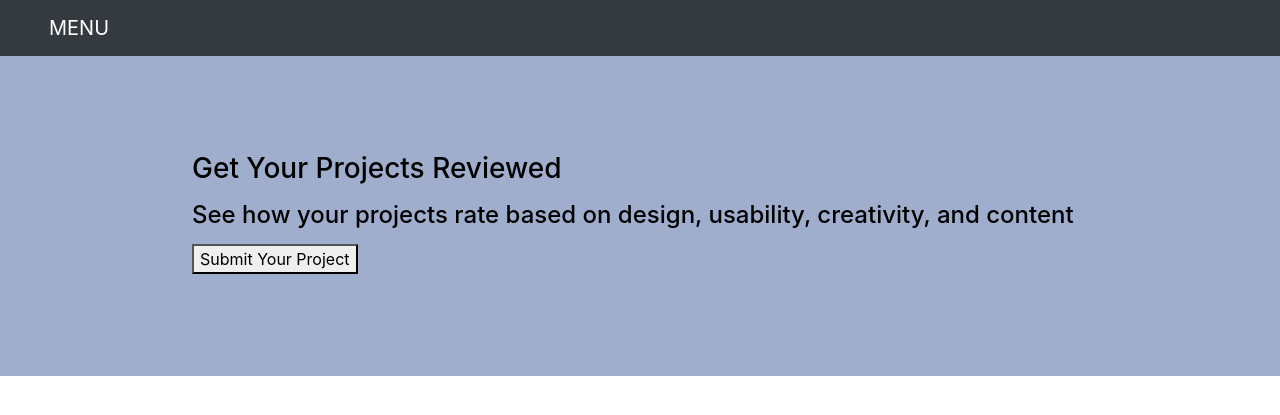
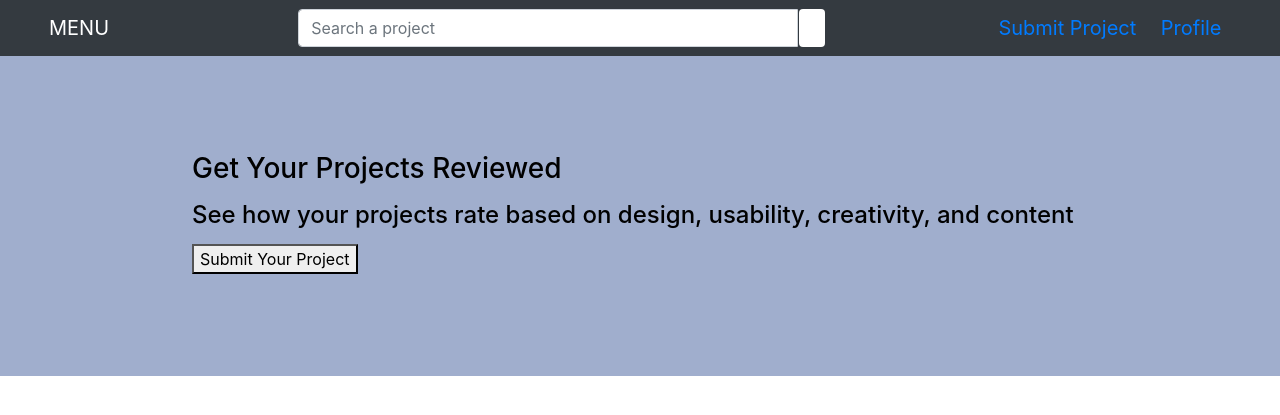
Before and after one commit to Kirugik/project-rating, a Django app: page / in a window 1280 px wide; the page is wider, and only the part inside the window is pictured. Shown: the top 415 px of that part. Run offline with Django 4.2, Linux system fonts and the light colour scheme; data that the repository does not hold is empty; some libraries are stand-ins or nearby versions; grey boxes are pictures that could not be loaded.

Commit message:
Feat: Add search form to the navbar

```diff
--- a/rater/templates/rater/navbar.html
+++ b/rater/templates/rater/navbar.html
@@ -4,7 +4,20 @@
     <a class="navbar-brand" href="#">MENU</a>
 
     <!-- Navbar Right icon -->
+    <div class="search pmd-navbar-right-icon ml-auto">
+        <!-- Adding a search form  -->
+            <form class="navbar-form" role="search" action="{% url 'search' %}">
+                <div class="input-group">
+                    <input type="text" class="form-control" placeholder="Search a project" name="image" style="width: 500px;">
+                        <button class="btn btn-default" type="submit" style="background-color: #ffffff; color: #5A5560; font-size: 14px; margin-left: 1px;"><i class="glyphicon glyphicon-search"></i>
+                        </button>
+                </div>
+            </form>
+        <!-- search form end -->
+    </div>
     <div class="pmd-navbar-right-icon ml-auto">
+        <a href="{% url 'new-project' %}" style="font-size: 20px; margin-right: 20px">Submit Project</a>
+        <a href="{% url 'user-profile' %}" style="font-size: 20px; margin-right: 20px">Profile</a>
         <a href="javascript:void(0);" class="btn btn-sm pmd-btn-fab pmd-btn-flat pmd-ripple-effect"><i class="fa-solid fa-magnifying-glass"></i></a>
     </div>
 </nav>
```
